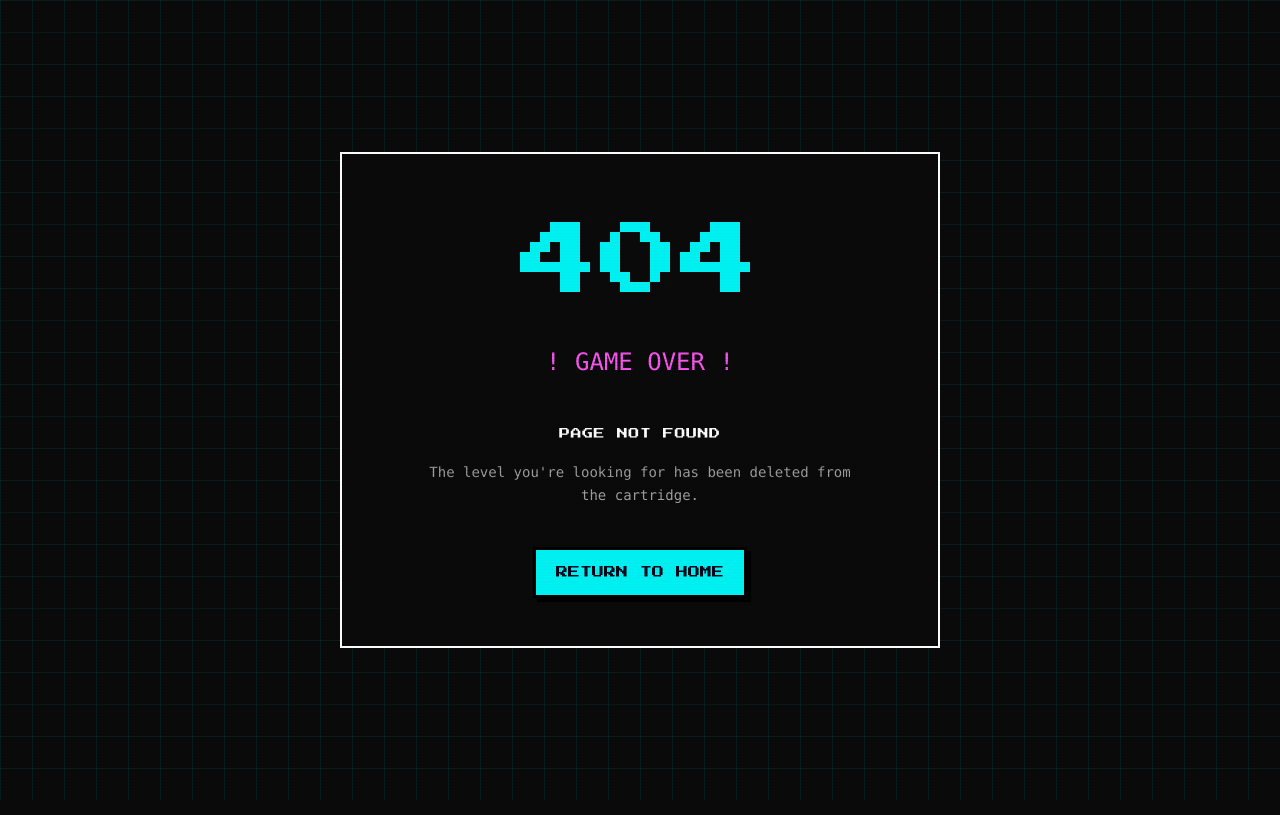
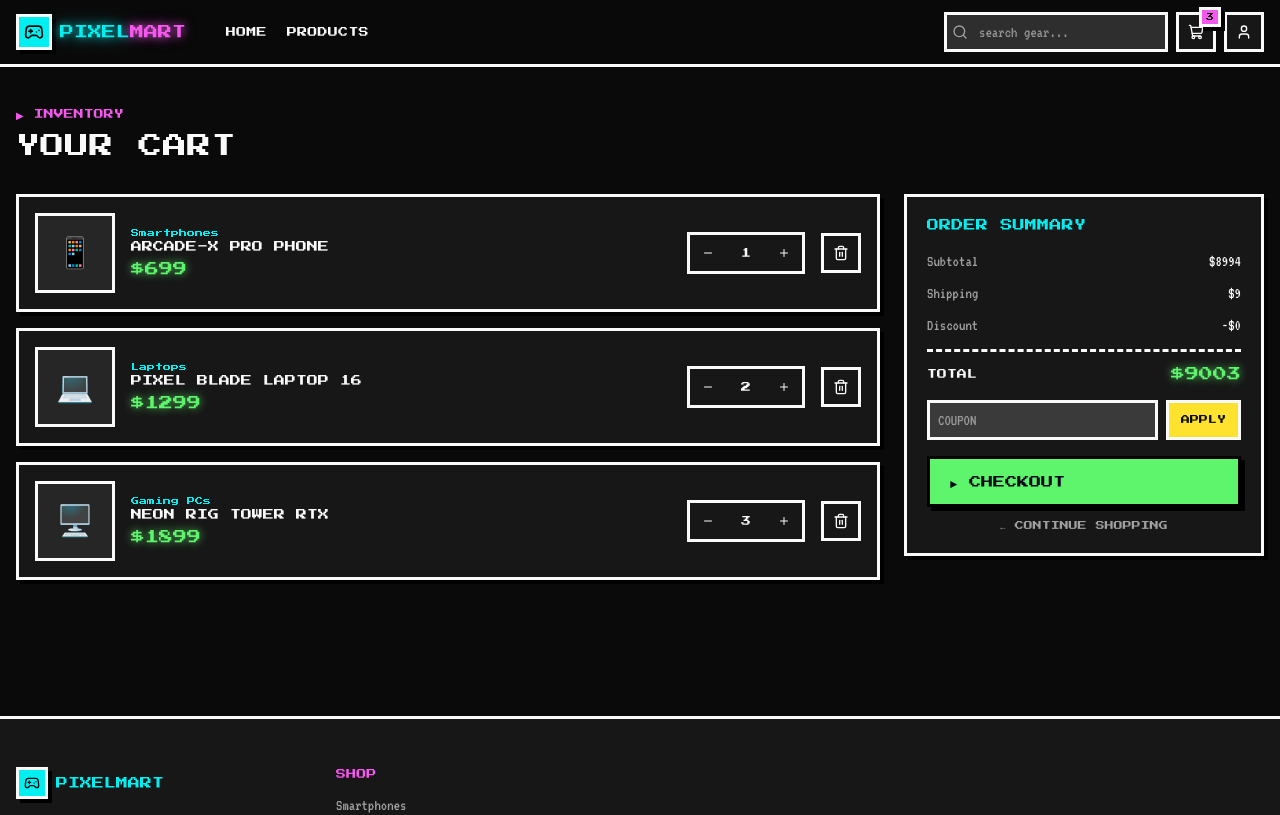
Before and after one commit to NQB37/PixelMart, a Next.js app in the folder frontend/: page /cart in a window 1280 px wide. Before the commit this address had no page. Shown: the top 815 px of the page. Built offline with nearby package versions, Linux system fonts and the light colour scheme.

Commit message:
feat(fe): add cart page

```diff
--- /dev/null
+++ b/frontend/app/(public)/cart/page.tsx
@@ -0,0 +1,105 @@
+import { PixelButton } from '@/components/shared/PixelButton';
+import { Trash2, Plus, Minus } from 'lucide-react';
+import { DEALS } from '@/lib/catalog';
+import Link from 'next/link';
+
+export default function CartPage() {
+  const items = DEALS.slice(0, 3).map((p, i) => ({ ...p, qty: i + 1 }));
+  const subtotal = items.reduce((a, p) => a + p.price * p.qty, 0);
+  const shipping = 9;
+  const total = subtotal + shipping;
+  return (
+    <div className='mx-auto max-w-7xl px-4 py-10'>
+      <div className='font-pixel text-[10px] text-neon-pink'>▶ INVENTORY</div>
+      <h1 className='mt-2 font-pixel text-2xl'>YOUR CART</h1>
+
+      <div className='mt-8 grid gap-6 lg:grid-cols-[1fr_360px]'>
+        <div className='space-y-4'>
+          {items.map((p) => (
+            <div
+              key={p.id}
+              className='flex items-center gap-4 border-[3px] border-foreground bg-card p-4 pixel-shadow'
+            >
+              <div className='grid h-20 w-20 shrink-0 place-items-center border-[3px] border-foreground bg-secondary text-3xl'>
+                {p.emoji}
+              </div>
+              <div className='flex-1'>
+                <div className='font-pixel text-[8px] text-neon-cyan'>
+                  {p.category}
+                </div>
+                <div className='font-pixel text-[11px]'>{p.name}</div>
+                <div className='mt-1 font-pixel text-sm text-neon-green glow-green'>
+                  ${p.price}
+                </div>
+              </div>
+              <div className='flex items-center border-[3px] border-foreground'>
+                <button className='grid h-9 w-9 place-items-center hover:bg-neon-pink hover:text-background'>
+                  <Minus className='h-3 w-3' />
+                </button>
+                <span className='w-10 text-center font-pixel text-[10px]'>
+                  {p.qty}
+                </span>
+                <button className='grid h-9 w-9 place-items-center hover:bg-neon-green hover:text-background'>
+                  <Plus className='h-3 w-3' />
+                </button>
+              </div>
+              <button className='grid h-10 w-10 place-items-center border-[3px] border-foreground bg-card hover:bg-destructive hover:text-destructive-foreground'>
+                <Trash2 className='h-4 w-4' />
+              </button>
+            </div>
+          ))}
+        </div>
+
+        <aside className='h-fit border-[3px] border-foreground bg-card p-5 pixel-shadow'>
+          <h3 className='font-pixel text-xs text-neon-cyan'>ORDER SUMMARY</h3>
+          <dl className='mt-4 space-y-2 font-retro text-base'>
+            <Row k='Subtotal' v={`$${subtotal}`} />
+            <Row k='Shipping' v={`$${shipping}`} />
+            <Row k='Discount' v='-$0' />
+            <div className='my-3 border-t-[3px] border-dashed border-foreground' />
+            <Row k='TOTAL' v={`$${total}`} big />
+          </dl>
+          <div className='mt-4 flex gap-2'>
+            <input
+              className='h-10 flex-1 border-[3px] border-foreground bg-input px-2 font-retro'
+              placeholder='COUPON'
+            />
+            <button className='border-[3px] border-foreground bg-neon-yellow px-3 font-pixel text-[9px] text-background'>
+              APPLY
+            </button>
+          </div>
+          <Link href='/checkout'>
+            <PixelButton variant='green' className='mt-4 w-full'>
+              ► CHECKOUT
+            </PixelButton>
+          </Link>
+          <Link
+            href='/products'
+            className='mt-3 block text-center font-pixel text-[9px] text-muted-foreground hover:text-neon-cyan'
+          >
+            ← CONTINUE SHOPPING
+          </Link>
+        </aside>
+      </div>
+    </div>
+  );
+}
+
+function Row({ k, v, big }: { k: string; v: string; big?: boolean }) {
+  return (
+    <div className='flex items-center justify-between'>
+      <dt className={big ? 'font-pixel text-[10px]' : 'text-muted-foreground'}>
+        {k}
+      </dt>
+      <dd
+        className={
+          big
+            ? 'font-pixel text-sm text-neon-green glow-green'
+            : 'text-foreground'
+        }
+      >
+        {v}
+      </dd>
+    </div>
+  );
+}
```
